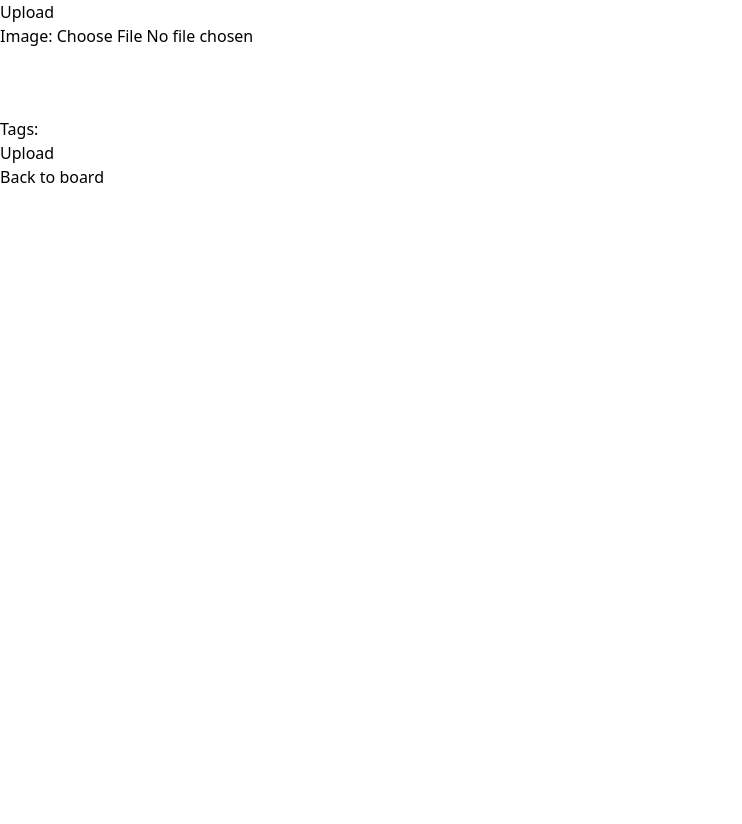
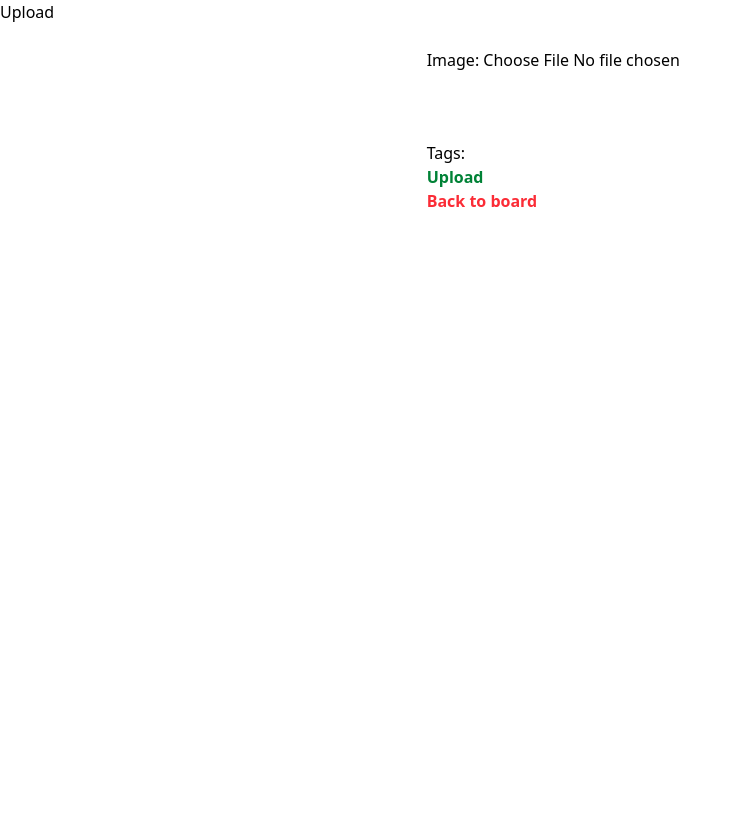
Before and after one commit to hourin9/Python-Imageboard, a Django app: page /artwork/upload/ in a window 1280 px wide. Shown: the whole page, without its empty margins (0-742 px from the left). Before the commit the page ends 183 px from the top, so only its background shows below. Run offline with Django 5.2, Linux system fonts and the light colour scheme; data that the repository does not hold is empty.

Commit message:
Changed: split view on artwork upload and tag edit

```diff
--- a/main/templates/upload.html
+++ b/main/templates/upload.html
@@ -3,18 +3,25 @@
 
 {% block content %}
 <h1>Upload</h1>
-<form method="post" enctype="multipart/form-data">
-    {% csrf_token %}
-    {{ form.as_p }}
-    <button type="submit">Upload</button>
-</form>
-
-<div>
+<div class="flex h-screen">
+<div class="w-1/3 p-6 break-words overflow-y-auto">
     <img id="preview" src="" class="max-h-full max-w-full object-contain">
 </div>
 
-<a href="{% url 'index' %}">Back to board</a>
+<div class="flex-1 pt-6">
+    <form method="post" enctype="multipart/form-data">
+        {% csrf_token %}
+        {{ form.as_p }}
+        <button type="submit" class="text-green-700 font-bold">
+            Upload
+        </button>
+    </form>
 
+    <a href="{% url 'index' %}" class="text-red-500 font-bold"
+        >Back to board
+    </a>
+</div>
+</div>
 
 <script>
     const fileInput = document.querySelector('input[type="file"]');
```
Also changed, not shown: main/templates/imageupdate.html (+8 -4 lines).
